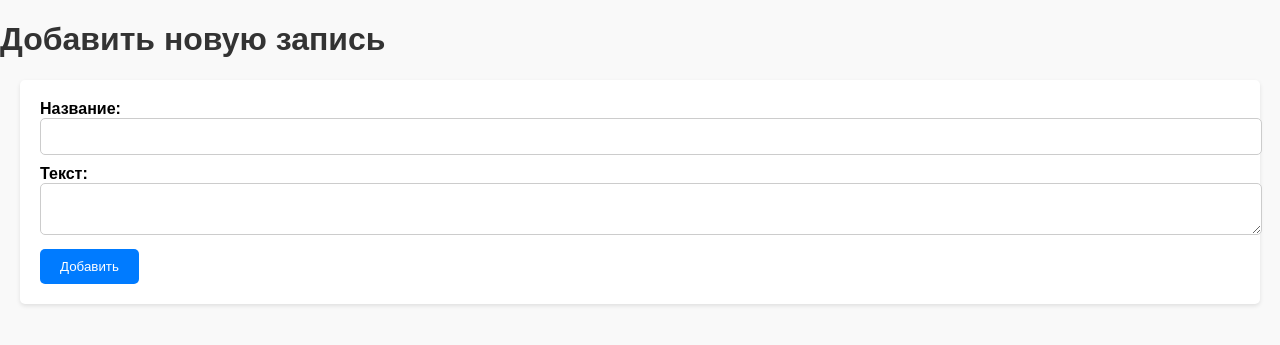
After one commit to VkMoff/codespaces-flask, a Flask app: page /newpost in a window 1280 px wide. The commit adds this page. Shown: the top 345 px of the page. Run offline with Flask 3, Linux system fonts and the light colour scheme.

Commit message:
Реализация функционала новостей

```diff
--- a/app.py
+++ b/app.py
@@ -1,7 +1,36 @@
-from flask import Flask, render_template
+from flask import Flask, render_template, request, redirect, url_for
 
 app = Flask(__name__)
 
+def read_posts_from_file(filename):
+    posts = []
+    with open(filename, 'r') as file:
+        lines = file.readlines()
+        for i in range(0, len(lines), 3):
+            posts.append({
+                'title': lines[i].strip(),
+                'text': lines[i+1].strip()
+            })
+    return posts
+
+def add_post_to_file(filename, title, text):
+    with open(filename, 'a') as file:
+        file.write(f'{title}\n{text}\n\n')
+
+posts_file = 'data.txt'
+
+
+
 @app.route("/")
-def hello_world():
-    return render_template("index.html", title="Hello")
+def home():
+    posts = read_posts_from_file(posts_file)
+    return render_template("index.html", posts = posts)
+
+@app.route('/newpost', methods=['GET', 'POST'])
+def newpost():
+    if request.method == 'POST':
+        title = request.form['title']
+        text = request.form['text']
+        add_post_to_file(posts_file, title, text)
+        return redirect(url_for('home'))
+    return render_template('newpost.html')
--- a/static/main.css
+++ b/static/main.css
@@ -5,6 +5,7 @@ body {
         sans-serif;
     -webkit-font-smoothing: antialiased;
     -moz-osx-font-smoothing: grayscale;
+    padding: 0;
 }
 
 code {
@@ -12,6 +13,77 @@ code {
         monospace;
 }
 
+body {
+    font-family: Arial, sans-serif;
+    margin: 0;
+    padding: 0;
+    background-color: #f9f9f9;
+
+}
+
+h1 {
+    color: #333;
+}
+
+form {
+    margin: 20px;
+    padding: 20px;
+    background-color: #fff;
+    border-radius: 5px;
+    box-shadow: 0 2px 4px rgba(0, 0, 0, 0.1);
+}
+
+label {
+    font-weight: bold;
+}
+
+input[type="text"],
+textarea {
+    width: 100%;
+    padding: 10px;
+    margin-bottom: 10px;
+    border: 1px solid #ccc;
+    border-radius: 5px;
+}
+
+input[type="submit"] {
+    padding: 10px 20px;
+    background-color: #007bff;
+    color: #fff;
+    border: none;
+    border-radius: 5px;
+    cursor: pointer;
+}
+
+input[type="submit"]:hover {
+    background-color: #0056b3;
+}
+
+a {
+    color: #333;
+    text-decoration: none;
+}
+
+a:hover {
+    text-decoration: underline;
+}
+
+.section {
+    padding: 20px;
+}
+
+.post {
+    background-color: #fff;
+    margin: 10px 0;
+    padding: 10px;
+    border-radius: 5px;
+    box-shadow: 0 2px 4px rgba(0, 0, 0, 0.1);
+}
+
+
+
+
+/*
 .App {
     text-align: center;
 }
@@ -42,4 +114,4 @@ code {
 
 .small {
     font-size: 0.75rem;
-}
+} */
--- /dev/null
+++ b/templates/newpost.html
@@ -0,0 +1,17 @@
+<!DOCTYPE html>
+<html>
+<head>
+    <title>Добавить новую запись</title>
+    <link rel="stylesheet" href="../static/main.css">
+</head>
+<body>
+    <h1>Добавить новую запись</h1>
+    <form method="post">
+        <label for="title">Название:</label><br>
+        <input type="text" id="title" name="title"><br>
+        <label for="text">Текст:</label><br>
+        <textarea id="text" name="text"></textarea><br>
+        <input type="submit" value="Добавить">
+    </form>
+</body>
+</html>
```
Also changed, not shown: data.txt (added, +8 -0 lines), templates/index.html (+8 -1 lines).
